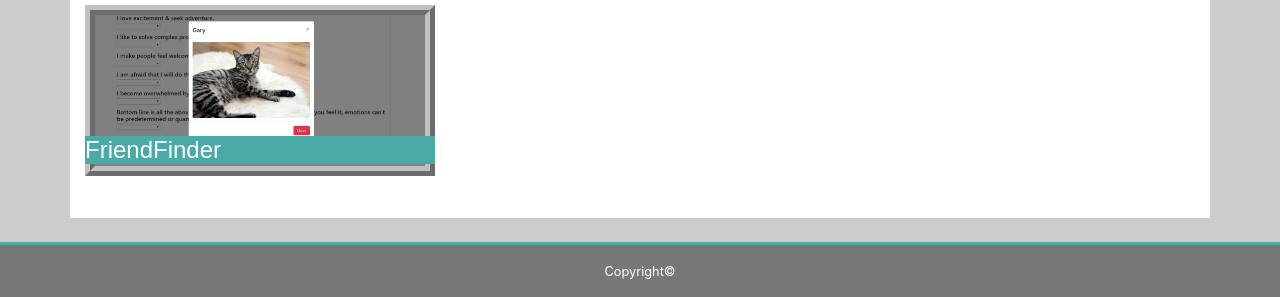
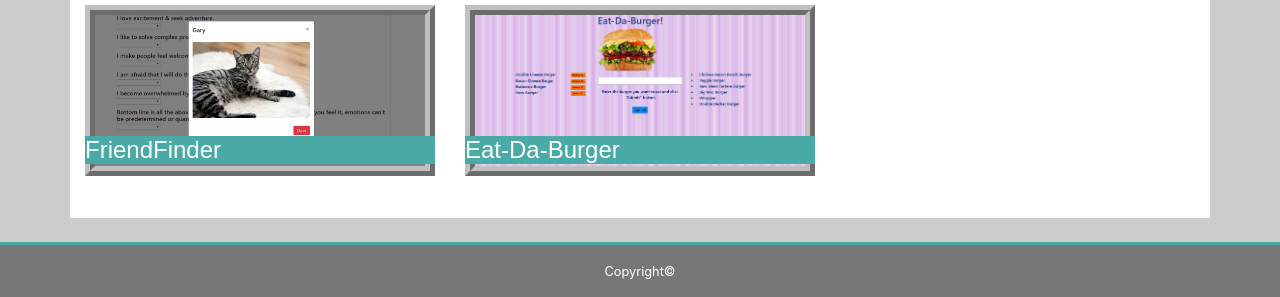
Before and after one commit to marciamoss/marciamoss.github.io, a plain HTML site: page portfolio.html in a window 1280 px wide. Shown: the part 1470-1767 px from the top of the page. Drawn offline with nearby package versions, Linux system fonts and the light colour scheme.

Commit message:
Portfolio Update

```diff
--- a/portfolio.html
+++ b/portfolio.html
@@ -90,6 +90,10 @@
                                 <a href="https://blooming-woodland-51958.herokuapp.com/" target="blank"><img class="imgwidth3 bord" src="assets/images/FriendFinder.jpg" alt="FriendFinder"></a>
                                 <h4 class="img1text">FriendFinder</h4>
                         </div>
+                        <div class="col-12 col-sm-12 col-md-4 col-lg-4 col-xl-4">
+                            <a href="https://salty-garden-86325.herokuapp.com/" target="blank"><img class="imgwidth3 bord" src="assets/images/burger.jpg" alt="Eat Da Burger"></a>
+                            <h4 class="img1text">Eat-Da-Burger</h4>
+                        </div>
                     </div>
                 </div>
             </div>
```
Also changed, not shown: assets/images/burger.jpg (added).
